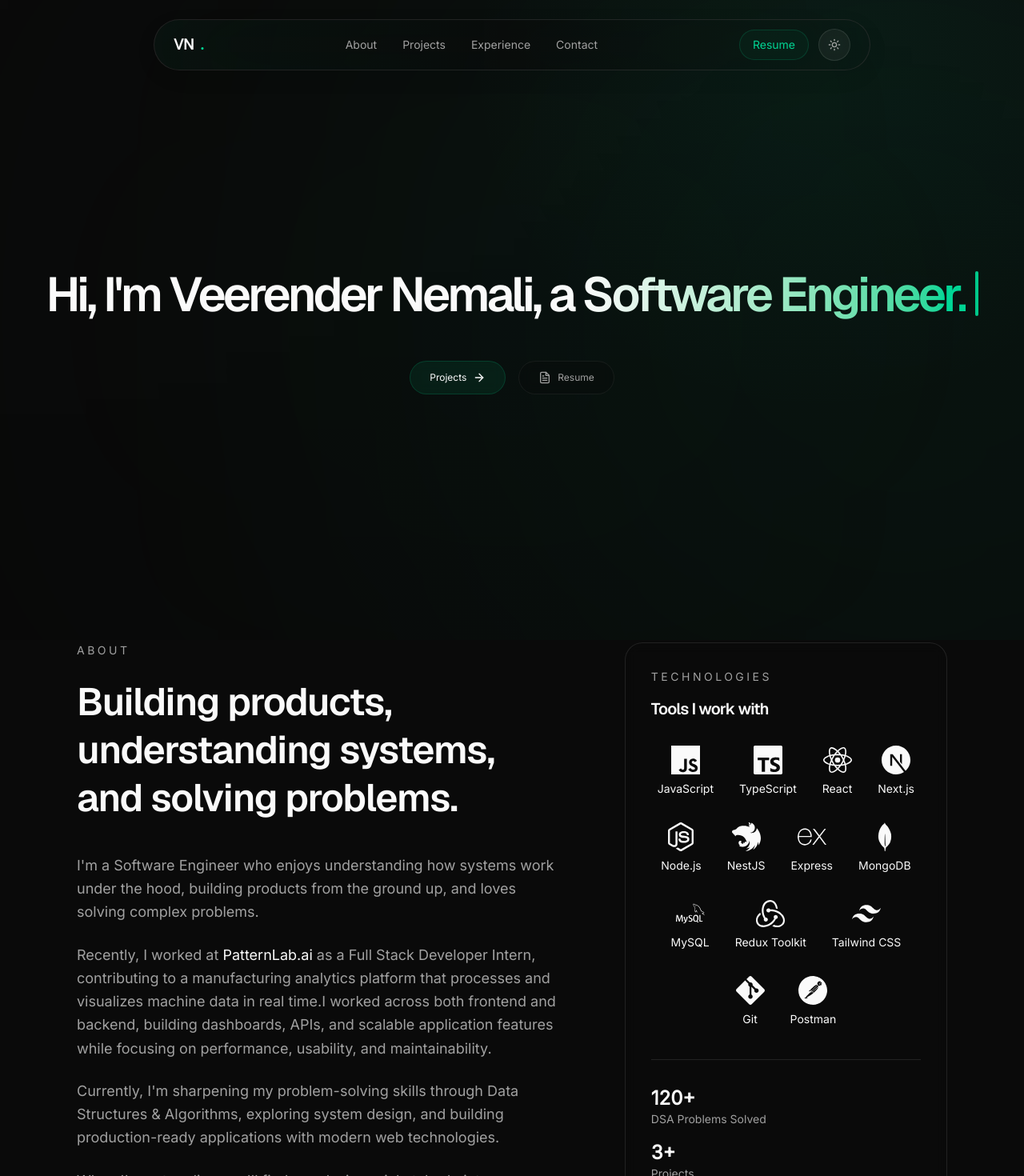
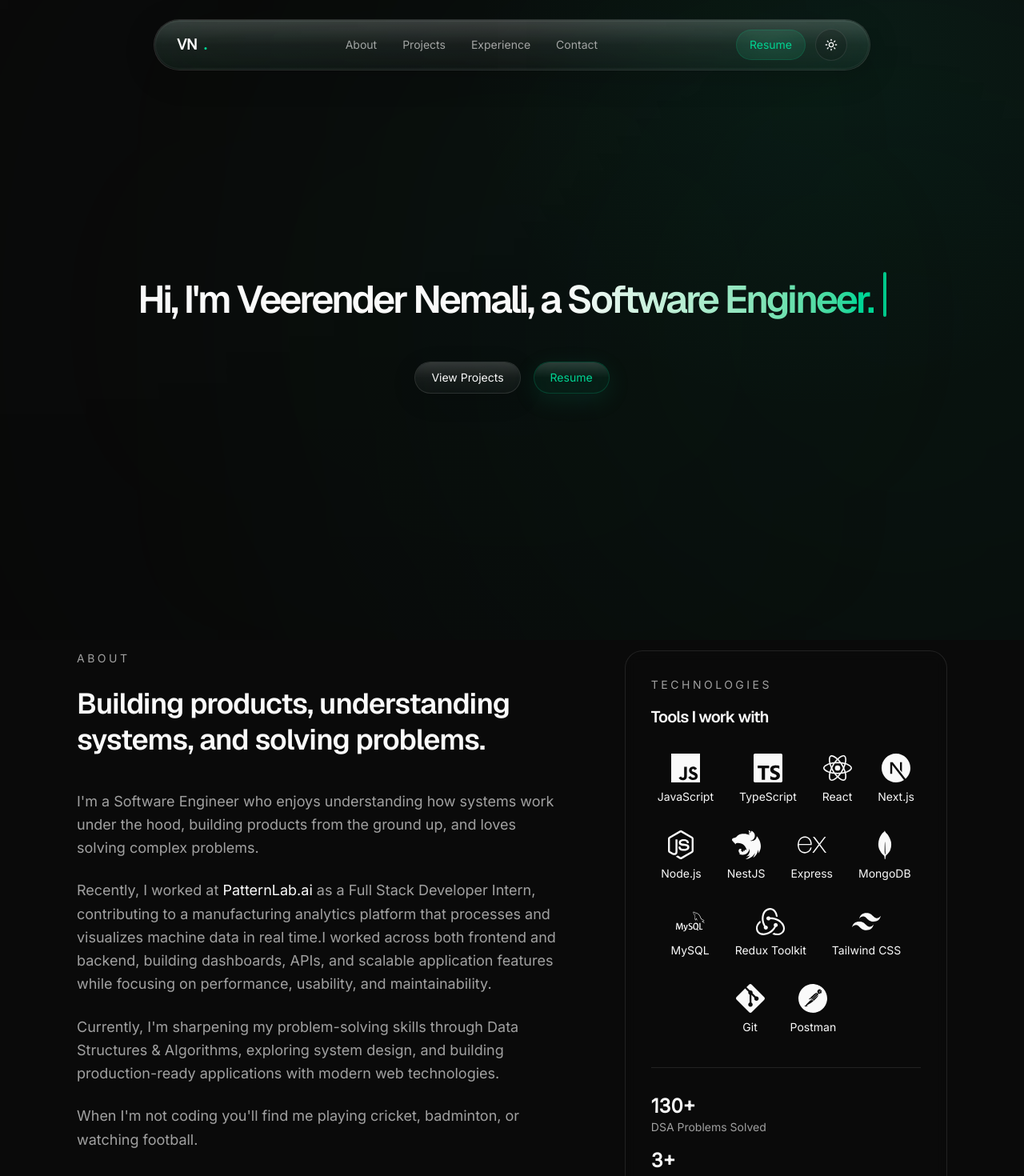
Before and after one commit to veerender-nemali/portfolio, a Next.js app: page / in a window 1280 px wide. Shown: the top 1470 px of the page at 80% size. Built offline with nearby package versions, Linux system fonts and the light colour scheme.

Commit message:
updated ui

```diff
--- a/app/globals.css
+++ b/app/globals.css
@@ -235,3 +235,13 @@ section {
     cursor: none !important;
   }
 } */
+
+@keyframes shine {
+  from {
+    transform: translateX(-200px) rotate(12deg);
+  }
+
+  to {
+    transform: translateX(1200px) rotate(12deg);
+  }
+}
--- a/components/about.jsx
+++ b/components/about.jsx
@@ -3,7 +3,7 @@ import { skills } from "../lib/utils";
 
 export default function About() {
   return (
-    <Reveal>
+    // <Reveal>
     <section id="about" className="relative flex min-h-screen items-center">
       <div className="w-full">
         <div className="grid gap-20 lg:grid-cols-[1.2fr_0.8fr]">
@@ -13,7 +13,7 @@ export default function About() {
               About
             </p>
 
-              <h2 className="mt-6 text-4xl leading-tight font-semibold tracking-tight md:text-5xl">
+            <h2 className="mt-6 text-3xl leading-tight font-semibold tracking-tight md:text-4xl">
               Building products, understanding systems, and solving problems.
             </h2>
 
@@ -39,10 +39,9 @@ export default function About() {
               </p>
 
               <p>
-                  Currently, I'm sharpening my problem-solving skills through
-                  Data Structures & Algorithms, exploring system design, and
-                  building production-ready applications with modern web
-                  technologies.
+                Currently, I'm sharpening my problem-solving skills through Data
+                Structures & Algorithms, exploring system design, and building
+                production-ready applications with modern web technologies.
               </p>
 
               <p>
@@ -65,9 +64,7 @@ export default function About() {
                 Technologies
               </p>
 
-                <h3 className="mt-4 text-xl font-semibold">
-                  Tools I work with
-                </h3>
+              <h3 className="mt-4 text-xl font-semibold">Tools I work with</h3>
 
               <div className="mt-8 flex flex-wrap justify-center gap-8">
                 {skills.map((skill) => {
@@ -88,7 +85,7 @@ export default function About() {
               <div className="border-border mt-10 border-t pt-8">
                 <div className="space-y-4">
                   <div>
-                      <p className="text-2xl font-semibold">120+</p>
+                    <p className="text-2xl font-semibold">130+</p>
                     <p className="text-muted-foreground text-sm">
                       DSA Problems Solved
                     </p>
@@ -112,6 +109,6 @@ export default function About() {
         </div>
       </div>
     </section>
-    </Reveal>
+    // </Reveal>
   );
 }
--- a/components/experience.jsx
+++ b/components/experience.jsx
@@ -2,7 +2,7 @@ import Reveal from "./reveal";
 
 export default function Experience() {
   return (
-    <Reveal delay={0.15}>
+    // <Reveal delay={0.15}>
     <section id="experience" className="flex min-h-screen items-center py-24">
       <div className="w-full">
         <div className="mb-16">
@@ -10,7 +10,7 @@ export default function Experience() {
             Experience
           </p>
 
-            <h2 className="mt-4 text-4xl font-semibold tracking-tight md:text-5xl">
+          <h2 className="mt-4 text-2xl font-semibold tracking-tight md:text-3xl">
             Where I've Worked
           </h2>
         </div>
@@ -20,7 +20,7 @@ export default function Experience() {
 
           <div className="flex flex-col gap-4 md:flex-row md:items-start md:justify-between">
             <div>
-                <h3 className="text-2xl font-semibold">
+              <h3 className="text-xl font-semibold">
                 Full Stack Developer Intern
               </h3>
 
@@ -75,6 +75,6 @@ export default function Experience() {
         </div>
       </div>
     </section>
-    </Reveal>
+    // </Reveal>
   );
 }
--- a/components/hero.jsx
+++ b/components/hero.jsx
@@ -45,22 +45,44 @@ export default function Hero() {
 
         <div className="mt-4 flex flex-wrap gap-4">
           {/* Primary CTA */}
-          <a
+          {/* <a
             href="#projects"
             className="group md:text-md text-foreground inline-flex items-center gap-2 rounded-full border border-emerald-500/20 bg-emerald-500/10 px-3 py-1.5 text-xs backdrop-blur-sm transition-all duration-300 hover:border-emerald-500/30 hover:bg-emerald-500/15 hover:shadow-[0_0_30px_rgba(16,185,129,0.12)] md:px-6 md:py-3"
           >
             Projects
             <FiArrowRight className="h-4 w-4 transition-transform duration-300 group-hover:translate-x-1" />
+          </a> */}
+          <a
+            href="#projects"
+            className="group relative inline-flex h-8 items-center justify-center overflow-hidden rounded-full border border-white/[0.12] bg-white/[0.05] px-4 shadow-[0_8px_30px_rgba(0,0,0,0.15)] backdrop-blur-[30px] transition-all duration-300 hover:scale-[1.03] hover:bg-white/[0.08] md:h-10 md:px-5 dark:bg-white/[0.03]"
+          >
+            {/* Top Highlight */}
+            <span className="absolute inset-0 rounded-full bg-gradient-to-b from-white/[0.15] via-white/[0.03] to-transparent" />
+
+            <span className="relative text-xs font-medium md:text-sm">
+              View Projects
+            </span>
           </a>
 
           {/* Secondary CTA */}
-          <a
+          {/* <a
             href="/resume/VeerenderNemaliSoftwareEngineer.pdf"
             target="_blank"
             className="group md:text-md text-muted-foreground border-border/60 bg-background/30 hover:text-foreground hover:border-border hover:bg-background/50 inline-flex items-center gap-2 rounded-full border px-3 py-1.5 text-xs backdrop-blur-sm transition-all duration-300 md:px-6 md:py-3"
           >
             <FiFileText className="h-4 w-4 transition-transform duration-300 group-hover:scale-110" />
             Resume
+          </a> */}
+          <a
+            href="/resume/VeerenderNemaliSoftwareEngineer.pdf"
+            target="_blank"
+            className="group relative inline-flex h-8 items-center justify-center overflow-hidden rounded-full border border-emerald-400/20 bg-emerald-500/[0.08] px-4 shadow-[0_8px_30px_rgba(16,185,129,0.12)] backdrop-blur-[30px] transition-all duration-300 hover:scale-[1.03] hover:bg-emerald-500/[0.12] md:h-10 md:px-5"
+          >
+            <span className="absolute inset-0 rounded-full bg-gradient-to-b from-white/[0.15] via-transparent to-transparent" />
+
+            <span className="relative text-xs font-medium text-emerald-400 md:text-sm">
+              Resume
+            </span>
           </a>
         </div>
 
--- a/components/navbar.jsx
+++ b/components/navbar.jsx
@@ -31,12 +31,11 @@ export default function Navbar() {
       className={`fixed right-0 left-0 z-50 px-4 transition-all duration-300 ${scrolled ? "top-3" : "top-6"} `}
     >
       <nav
-        className={`bg-background/50 relative mx-auto flex h-16 max-w-4xl items-center justify-between rounded-full border border-white/10 px-6 backdrop-blur-3xl transition-all duration-300 ${
-          scrolled
-            ? "shadow-[0_10px_40px_rgba(0,0,0,0.12)]"
-            : "shadow-[0_8px_30px_rgba(0,0,0,0.05)]"
-        } `}
+        className={`relative mx-auto flex h-16 max-w-4xl items-center justify-between overflow-hidden rounded-full border border-white/[0.12] bg-white/[0.04] px-7 shadow-[0_8px_40px_rgba(0,0,0,0.15)] backdrop-blur-[40px] dark:bg-white/[0.03]`}
       >
+        <div className="pointer-events-none absolute inset-0 rounded-full bg-gradient-to-b from-white/[0.18] via-white/[0.04] to-transparent" />
+        <div className="pointer-events-none absolute inset-[1px] rounded-full border border-white/[0.06]" />
+        <div className="pointer-events-none absolute top-0 -left-20 h-full w-32 rotate-12 animate-[shine_8s_linear_infinite] bg-gradient-to-r from-transparent via-white/[0.12] to-transparent blur-xl" />
         {/* Glass Glow */}
         <div className="pointer-events-none absolute inset-0 rounded-full bg-linear-to-r from-emerald-500/5 via-transparent to-emerald-500/5" />
 
@@ -56,7 +55,7 @@ export default function Navbar() {
             <a
               key={link.label}
               href={link.href}
-              className="text-muted-foreground relative text-sm transition-all duration-300 after:absolute after:-bottom-1 after:left-0 after:h-px after:w-0 after:bg-emerald-400 after:transition-all after:duration-300 hover:text-emerald-400 hover:after:w-full"
+              className="text-muted-foreground hover:text-foreground text-sm transition-all duration-300 hover:scale-105"
             >
               {link.label}
             </a>
@@ -69,7 +68,7 @@ export default function Navbar() {
             href="/resume/VeerenderNemaliSoftwareEngineer.pdf"
             target="_blank"
             rel="noreferrer"
-            className="hidden items-center rounded-full border border-emerald-500/20 bg-emerald-500/5 px-4 py-2 text-sm text-emerald-400 transition-all duration-300 hover:border-emerald-500/40 hover:bg-emerald-500/10 sm:inline-flex"
+            className="hidden items-center rounded-full border border-emerald-500/20 bg-emerald-500/10 px-4 py-2 text-sm text-emerald-400 backdrop-blur-xl transition-all duration-300 hover:bg-emerald-500/20 hover:shadow-[0_0_20px_rgba(16,185,129,0.15)] sm:inline-flex"
           >
             Resume
           </a>
--- a/components/projects.jsx
+++ b/components/projects.jsx
@@ -12,7 +12,7 @@ export default function Projects() {
             Selected Work
           </h2>
 
-          <h3 className="mt-4 text-3xl font-semibold tracking-tight md:text-4xl">
+          <h3 className="mt-4 text-2xl font-semibold tracking-tight md:text-3xl">
             Projects I've built
           </h3>
         </div>
@@ -29,7 +29,7 @@ export default function Projects() {
                 <div className="absolute inset-0 bg-[radial-gradient(circle_at_top_right,rgba(16,185,129,0.08),transparent_40%)] opacity-0 transition-opacity duration-500 group-hover:opacity-100" />
 
                 <div className="relative flex h-full flex-col">
-                  <h3 className="mt-2 text-2xl font-semibold tracking-tight">
+                  <h3 className="mt-2 text-xl font-semibold tracking-tight">
                     {project.title}
                   </h3>
 
--- a/components/theme-toggle.jsx
+++ b/components/theme-toggle.jsx
@@ -8,8 +8,8 @@ export default function ThemeToggle() {
 
   return (
     <button
-      onClick={() => setTheme(theme === "dark" ? "light" : "dark")}
-      className="text-muted-foreground flex h-10 w-10 items-center justify-center rounded-full border border-white/10 bg-white/5 backdrop-blur-xl transition-all duration-300 hover:scale-105 hover:border-emerald-500/20 hover:bg-emerald-500/5 hover:text-emerald-400 active:scale-95"
+      onClick={() => setTheme(theme === "light" ? "dark" : "light")}
+      className="bg-background/30 flex h-10 w-10 cursor-pointer items-center justify-center rounded-full border border-white/10 backdrop-blur-xl transition-all duration-300 hover:scale-105 hover:bg-white/[0.05]"
     >
       {theme === "dark" ? <Sun size={16} /> : <Moon size={16} />}
     </button>
--- a/components/ui/typing-name.jsx
+++ b/components/ui/typing-name.jsx
@@ -16,7 +16,7 @@ export default function TypingName() {
           }}
           className="overflow-hidden pb-1 md:pb-2"
         >
-          <h1 className="text-right text-[18px] leading-[0.9] font-semibold tracking-[-0.06em] whitespace-nowrap sm:text-xl md:text-3xl lg:text-5xl xl:text-6xl">
+          <h1 className="text-right text-[18px] leading-[0.9] font-semibold tracking-[-0.06em] whitespace-nowrap sm:text-xl md:text-3xl lg:text-5xl">
             Hi, I'm Veerender Nemali, a{" "}
             <span className="from-foreground bg-gradient-to-r to-emerald-400 bg-clip-text text-transparent">
               Software Engineer.
```
Also changed, not shown: components/contact.jsx (+19 -9 lines). Lines whose indentation alone changed are shown as unchanged.
